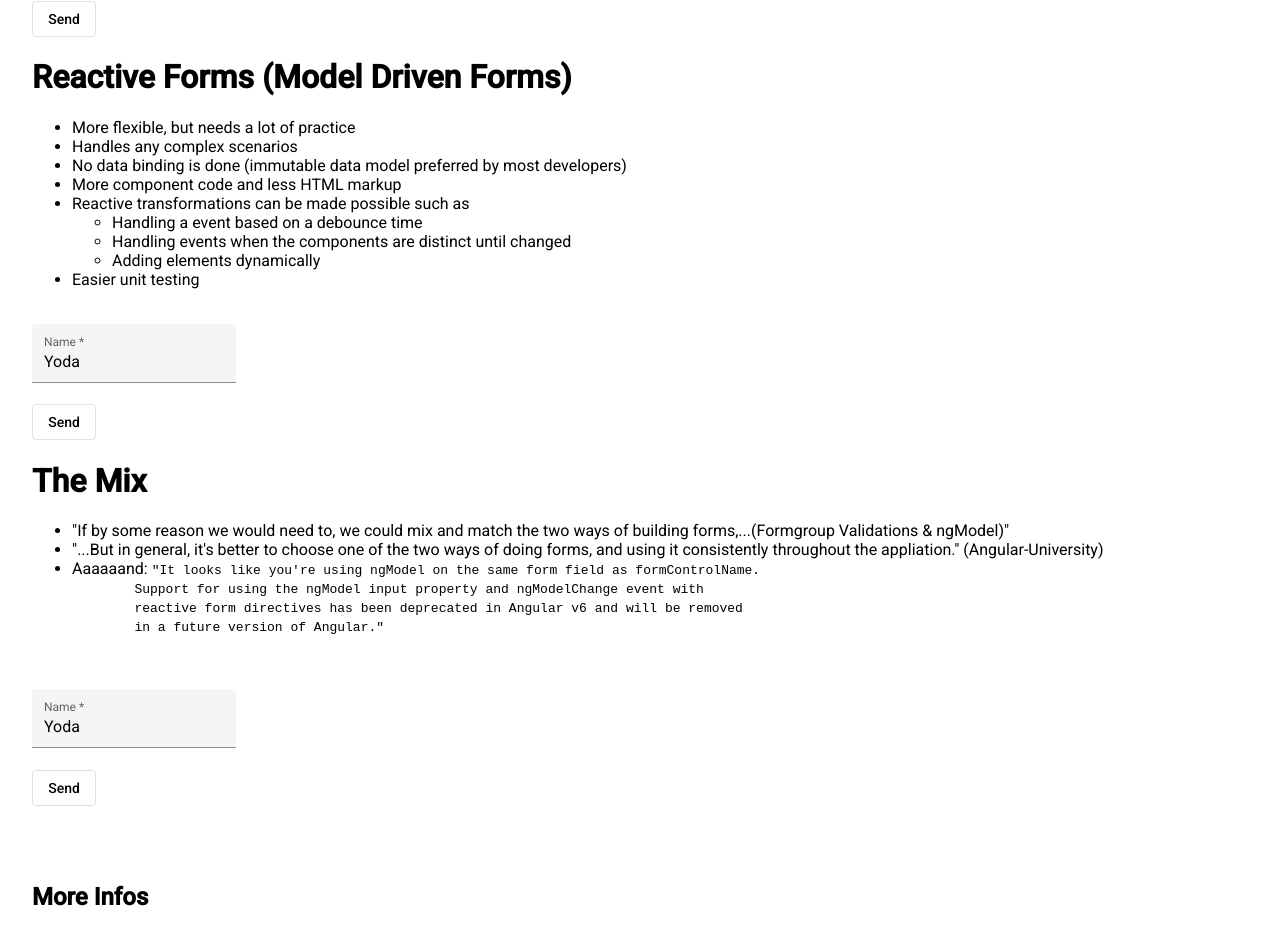
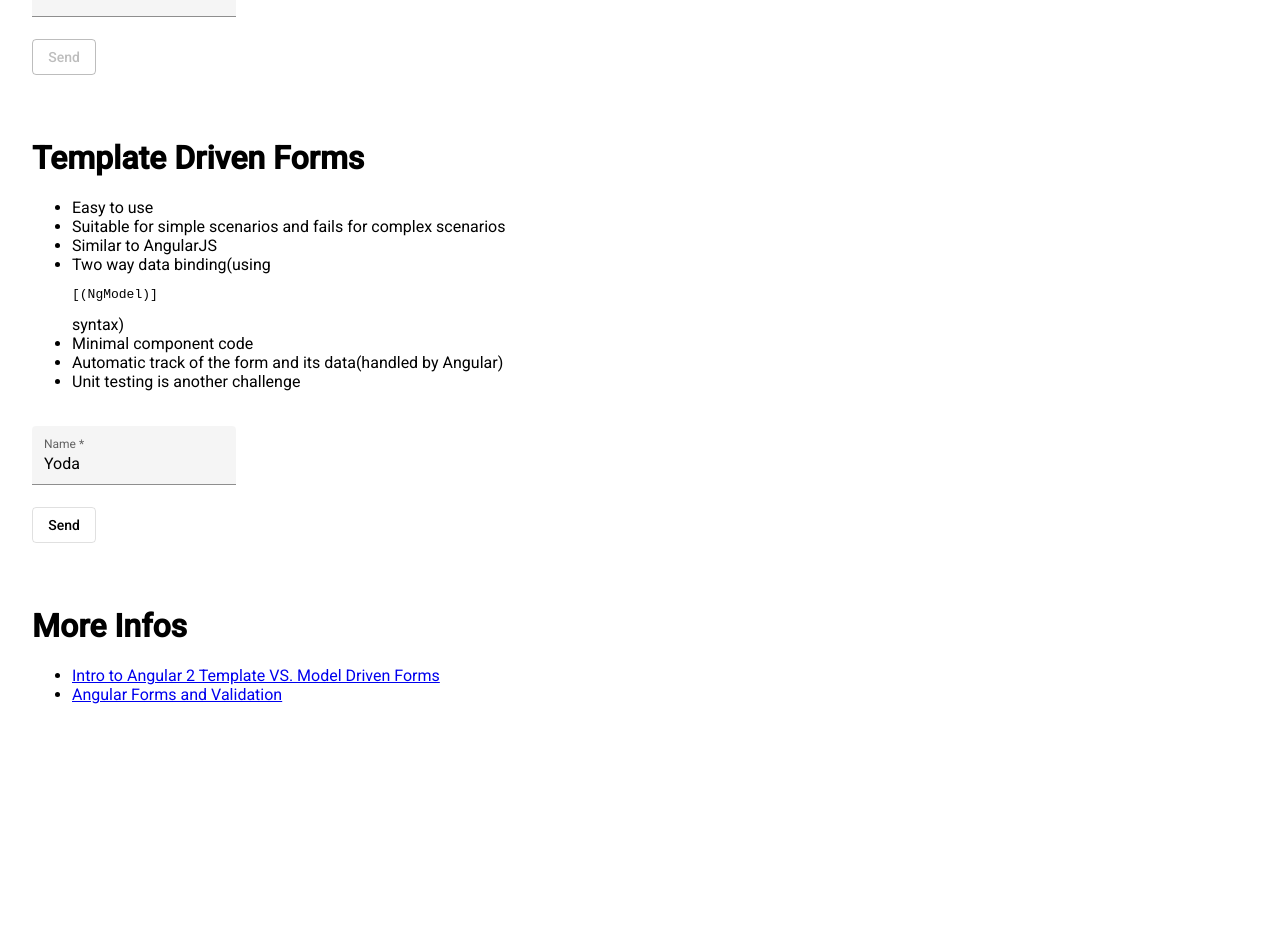
Before and after one commit to al-soup/demo-reactive-forms, an Angular app: page / in a window 1280 px wide. Shown: the part 339-1271 px from the top of the page. After the commit the page ends 1043 px from the top, so only its background shows below. Built offline with nearby package versions, Linux system fonts and the light colour scheme.

Commit message:
Move to seperate files

```diff
--- a/src/app/app.component.html
+++ b/src/app/app.component.html
@@ -1,91 +1,5 @@
 <div class="container">
-  <h1>Template Driven Forms</h1>
-  <ul>
-    <li>Easy to use</li>
-    <li>Suitable for simple scenarios and fails for complex scenarios </li>
-    <li>Similar to AngularJS</li>
-    <li>Two way data binding(using
-      <pre>[(NgModel)]</pre> syntax)</li>
-    <li>Minimal component code</li>
-    <li>Automatic track of the form and its data(handled by Angular)</li>
-    <li>Unit testing is another challenge</li>
-  </ul>
-  <br>
-  <form (ngSubmit)="onTemplateDrivenSubmit()">
-    <mat-form-field appearance="fill">
-      <mat-label>Name</mat-label>
-      <input matInput required [(ngModel)]="name" name="name">
-    </mat-form-field>
-    <br>
-
-    <button mat-stroked-button type="submit" [disabled]="!isNameValid(name)">Send</button>
-  </form>
-
-  <h1>Reactive Forms (Model Driven Forms)</h1>
-  <ul>
-    <li>More flexible, but needs a lot of practice</li>
-    <li>Handles any complex scenarios</li>
-    <li>No data binding is done (immutable data model preferred by most developers)</li>
-    <li>More component code and less HTML markup</li>
-    <li>Reactive transformations can be made possible such as
-      <ul>
-        <li>Handling a event based on a debounce time </li>
-        <li>Handling events when the components are distinct until changed</li>
-        <li>Adding elements dynamically</li>
-      </ul>
-    </li>
-    <li>Easier unit testing</li>
-  </ul>
-  <br>
-  <form [formGroup]="myForm" (ngSubmit)="onSubmit(myForm)">
-    <mat-form-field appearance="fill">
-      <mat-label>Name</mat-label>
-      <input matInput formControlName="name">
-    </mat-form-field>
-    <br>
-
-    <button mat-stroked-button type="submit" [disabled]="!myForm.valid">Send</button>
-  </form>
-
-
-  <h1>The Mix</h1>
-  <ul>
-    <li>"If by some reason we would need to, we could mix and match the two ways of building forms,...(Formgroup
-      Validations & ngModel)" </li>
-    <li> "...But in general, it's better to choose one of the two ways of doing forms, and using it consistently
-      throughout the appliation." (Angular-University)
-    </li>
-    <li>Aaaaaand:
-      <pre>"It looks like you're using ngModel on the same form field as formControlName.
-        Support for using the ngModel input property and ngModelChange event with
-        reactive form directives has been deprecated in Angular v6 and will be removed
-        in a future version of Angular."
-      </pre>
-    </li>
-  </ul>
-  <br>
-  <form [formGroup]="myMixedForm" (ngSubmit)="onTemplateDrivenSubmit()">
-    <mat-form-field appearance="fill">
-      <mat-label>Name</mat-label>
-      <input matInput formControlName="name" [(ngModel)]="name">
-    </mat-form-field>
-    <br>
-
-    <button mat-stroked-button type="submit" [disabled]="!myMixedForm.valid">Send</button>
-  </form>
-  <br>
-  <br>
-  <br>
-
-  <h2>More Infos</h2>
-  <ul>
-    <li>
-      <a href="https://blog.angular-university.io/introduction-to-angular-2-forms-template-driven-vs-model-driven/">Intro
-        to Angular 2 Template VS. Model Driven Forms</a>
-    </li>
-    <li>
-      <a href="https://angular-templates.io/tutorials/about/angular-forms-and-validations">Angular Forms and
-        Validation</a>
-    </li>
-  </ul>
+  <app-reactive-forms class="section"></app-reactive-forms>
+  <app-template-dirven-forms class="section"></app-template-dirven-forms>
+  <app-infos class="section"></app-infos>
 </div>
--- a/src/app/app.component.scss
+++ b/src/app/app.component.scss
@@ -1,5 +1,10 @@
 .container {
   margin: 2rem;
+}
+
+.section {
+  display: block;
+  margin-bottom: 4rem;
 }
 
 pre {
--- a/src/app/app.component.ts
+++ b/src/app/app.component.ts
@@ -1,58 +1,8 @@
-import { Component, OnInit } from '@angular/core';
-import { FormControl, FormGroup, Validators } from '@angular/forms';
+import { Component } from '@angular/core';
 
 @Component({
   selector: 'app-root',
   templateUrl: './app.component.html',
   styleUrls: ['./app.component.scss']
 })
-export class AppComponent implements OnInit {
-
-  public myMixedForm!: FormGroup;
-  public name = 'Yoda';
-
-  public myForm!: FormGroup;
-
-
-  public ngOnInit(): void {
-
-    // Reactive Form Setup
-    this.myForm = new FormGroup({ // Group different controls in an object (also interesting `FormArray`)
-      name: new FormControl(
-        this.name, // initial value
-        [Validators.required, Validators.minLength(3)] // Way more possible (e.g. Email, Number stuff or Regex)
-      ),
-    });
-
-      /**
-       * The same using the FormBilder helper class would look something like this:
-       *
-       * constructor(formBuilder: FormBuilder) {
-       *   this.form = fb.group({
-       *       "name": [this.name, [Validators.required, Validators.minLength(3)]],
-       *        ...
-       *   });
-       * }
-       */
-
-      // The Mix ©️ smallstack ;)
-    this.myMixedForm = new FormGroup({
-      name: new FormControl(
-        this.name, // Initial value
-        [Validators.required, Validators.minLength(3)]
-      )
-    });
-  }
-
-  public onSubmit(form: FormGroup): void {
-    alert(`Name: ${form.value.name}`);
-  }
-
-  public onTemplateDrivenSubmit(): void {
-    alert(`Name: ${this.name}`);
-  }
-
-  public isNameValid(name: string): boolean {
-    return name !== undefined && name.length > 2;
-  }
-}
+export class AppComponent { }
--- a/src/app/app.module.ts
+++ b/src/app/app.module.ts
@@ -6,10 +6,16 @@ import { BrowserAnimationsModule } from '@angular/platform-browser/animations';
 import { MatFormFieldModule } from '@angular/material/form-field';
 import { MatInputModule } from '@angular/material/input';
 import { MatButtonModule } from '@angular/material/button';
+import { ReactiveFormsComponent } from './reactive-forms.component';
+import { TemplateDrivenFormsComponent } from './template-driven-forms.component';
+import { InfosComponent } from './infos.component';
 
 @NgModule({
   declarations: [
     AppComponent,
+    TemplateDrivenFormsComponent,
+    ReactiveFormsComponent,
+    InfosComponent
   ],
   imports: [
     BrowserModule,
--- /dev/null
+++ b/src/app/infos.component.ts
@@ -0,0 +1,19 @@
+import { Component } from '@angular/core';
+
+@Component({
+  selector: 'app-infos',
+  template: `
+    <h1>More Infos</h1>
+    <ul>
+      <li>
+        <a href="https://blog.angular-university.io/introduction-to-angular-2-forms-template-driven-vs-model-driven/">Intro
+          to Angular 2 Template VS. Model Driven Forms</a>
+      </li>
+      <li>
+        <a href="https://angular-templates.io/tutorials/about/angular-forms-and-validations">Angular Forms and
+          Validation</a>
+      </li>
+    </ul>
+  `
+})
+export class InfosComponent { }
--- /dev/null
+++ b/src/app/reactive-forms.component.html
@@ -0,0 +1,25 @@
+<h1>Reactive Forms (Model Driven Forms)</h1>
+<ul>
+  <li>More flexible, but needs a lot of practice</li>
+  <li>Handles any complex scenarios</li>
+  <li>No data binding is done (immutable data model preferred by most developers)</li>
+  <li>More component code and less HTML markup</li>
+  <li>Reactive transformations can be made possible such as
+    <ul>
+      <li>Handling a event based on a debounce time </li>
+      <li>Handling events when the components are distinct until changed</li>
+      <li>Adding elements dynamically</li>
+    </ul>
+  </li>
+  <li>Easier unit testing</li>
+</ul>
+<br>
+<form [formGroup]="myForm" (ngSubmit)="onSubmit(myForm)">
+  <mat-form-field appearance="fill">
+    <mat-label>Name</mat-label>
+    <input matInput formControlName="name">
+  </mat-form-field>
+  <br>
+
+  <button mat-stroked-button type="submit" [disabled]="!myForm.valid">Send</button>
+</form>
--- /dev/null
+++ b/src/app/reactive-forms.component.ts
@@ -0,0 +1,37 @@
+import { Component, OnInit } from '@angular/core';
+import { FormGroup, FormControl, Validators } from '@angular/forms';
+
+@Component({
+  selector: 'app-reactive-forms',
+  templateUrl: './reactive-forms.component.html'
+})
+export class ReactiveFormsComponent implements OnInit {
+
+  public myForm!: FormGroup;
+
+  public ngOnInit(): void {
+    // Reactive Form Setup
+    this.myForm = new FormGroup({ // Group different controls in an object (also interesting `FormArray`)
+      name: new FormControl(
+        null, // initial value
+        [Validators.required, Validators.minLength(3)] // Way more possible (e.g. Email, Number stuff or Regex)
+      ),
+    });
+
+      /**
+       * The same using the FormBilder helper class would look something like this:
+       *
+       * constructor(formBuilder: FormBuilder) {
+       *   this.form = fb.group({
+       *       "name": [this.name, [Validators.required, Validators.minLength(3)]],
+       *        ...
+       *   });
+       * }
+       */
+  }
+
+  public onSubmit(form: FormGroup): void {
+    alert(`Name: ${form.value.name}`);
+  }
+
+}
--- /dev/null
+++ b/src/app/template-driven-forms.component.html
@@ -0,0 +1,21 @@
+<h1>Template Driven Forms</h1>
+<ul>
+  <li>Easy to use</li>
+  <li>Suitable for simple scenarios and fails for complex scenarios </li>
+  <li>Similar to AngularJS</li>
+  <li>Two way data binding(using
+    <pre>[(NgModel)]</pre> syntax)</li>
+  <li>Minimal component code</li>
+  <li>Automatic track of the form and its data(handled by Angular)</li>
+  <li>Unit testing is another challenge</li>
+</ul>
+<br>
+<form (ngSubmit)="onSubmit()">
+  <mat-form-field appearance="fill">
+    <mat-label>Name</mat-label>
+    <input matInput required [(ngModel)]="name" name="name">
+  </mat-form-field>
+  <br>
+
+  <button mat-stroked-button type="submit" [disabled]="!isNameValid(name)">Send</button>
+</form>
--- /dev/null
+++ b/src/app/template-driven-forms.component.ts
@@ -0,0 +1,20 @@
+
+import { Component } from '@angular/core';
+
+@Component({
+  selector: 'app-template-dirven-forms',
+  templateUrl: './template-driven-forms.component.html'
+})
+export class TemplateDrivenFormsComponent {
+
+  public name = 'Yoda';
+
+  public onSubmit(): void {
+    alert(`Name: ${this.name}`);
+  }
+
+  public isNameValid(name: string): boolean {
+    return name !== undefined && name.length > 2;
+  }
+
+}
```
Also changed, not shown: 1 other file (tests, documents, lock files or other folders).
